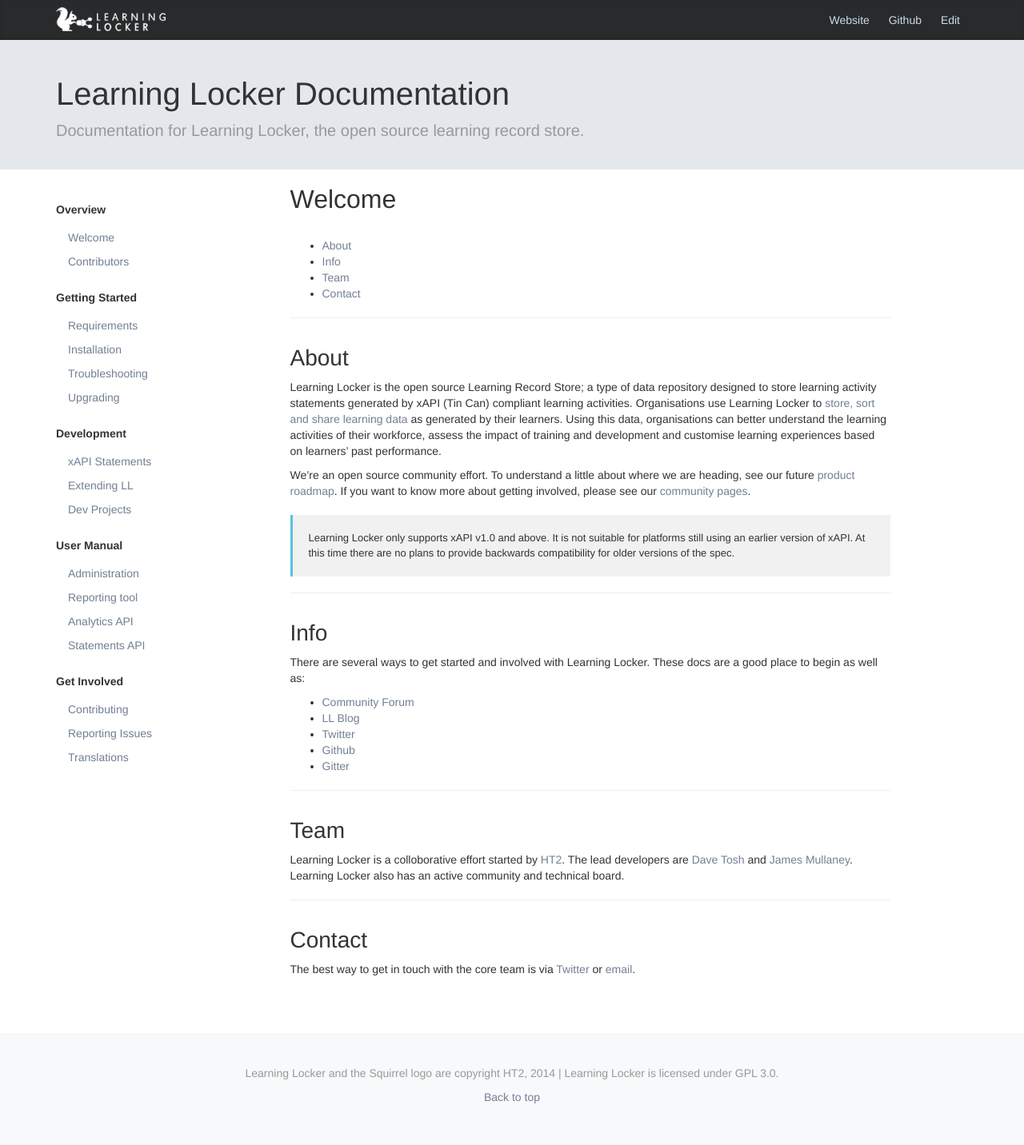
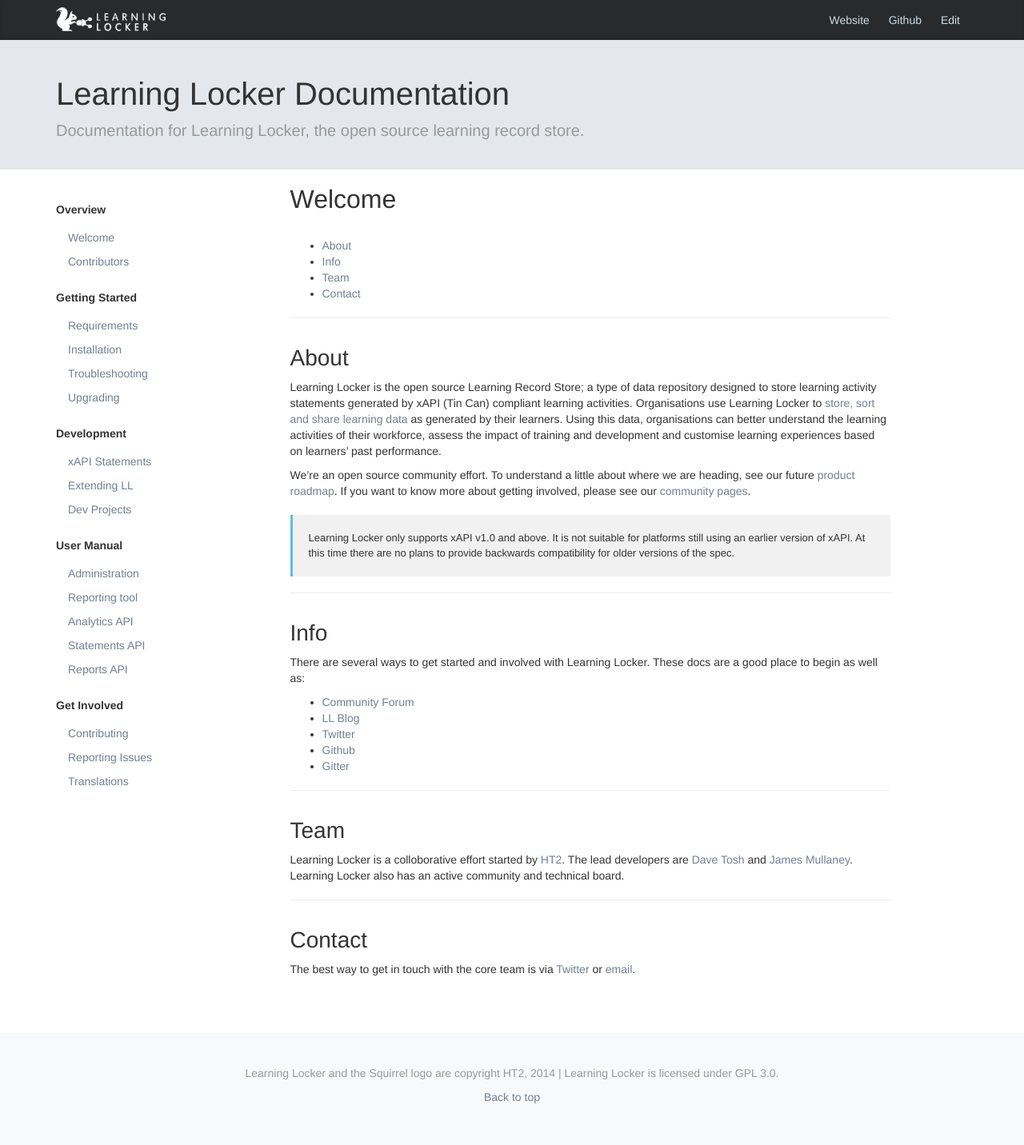
Before and after one commit to LearningLocker/docs, a Jekyll site: the page built from index.md, in a window 1280 px wide. Shown: the whole page at 80% size. Built offline with Jekyll 4.4.1, drawn with Linux system fonts in a browser that asks for light colours; nearby versions of some CDN libraries.

Commit message:
Adds link to Reports API

```diff
--- a/_layouts/default.html
+++ b/_layouts/default.html
@@ -42,6 +42,7 @@
                     <li><a href="{{ "/reporting" | prepend: site.baseurl }}">Reporting tool</a></li>
                     <li><a href="{{ "/analytics_api" | prepend: site.baseurl }}">Analytics API</a></li>
                     <li><a href="{{ "/statements_api" | prepend: site.baseurl }}">Statements API</a></li>
+                    <li><a href="{{ "/report_api" | prepend: site.baseurl }}">Reports API</a></li>
                 </ul>
                 <div class="sidebar-title">
                     Get Involved
```
